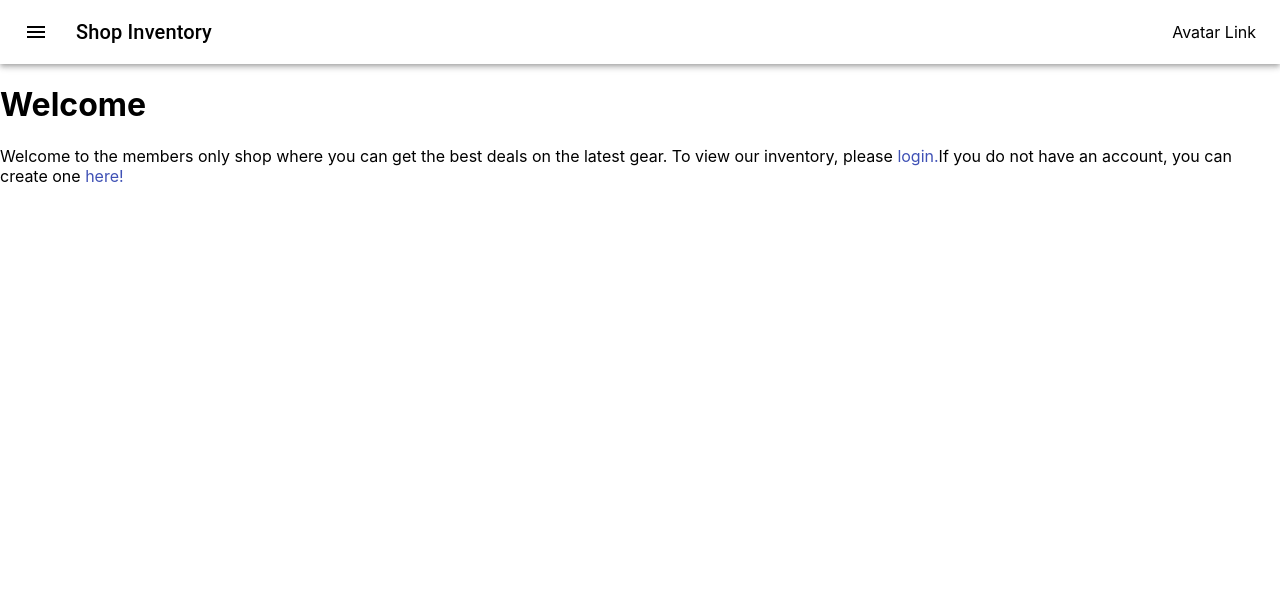
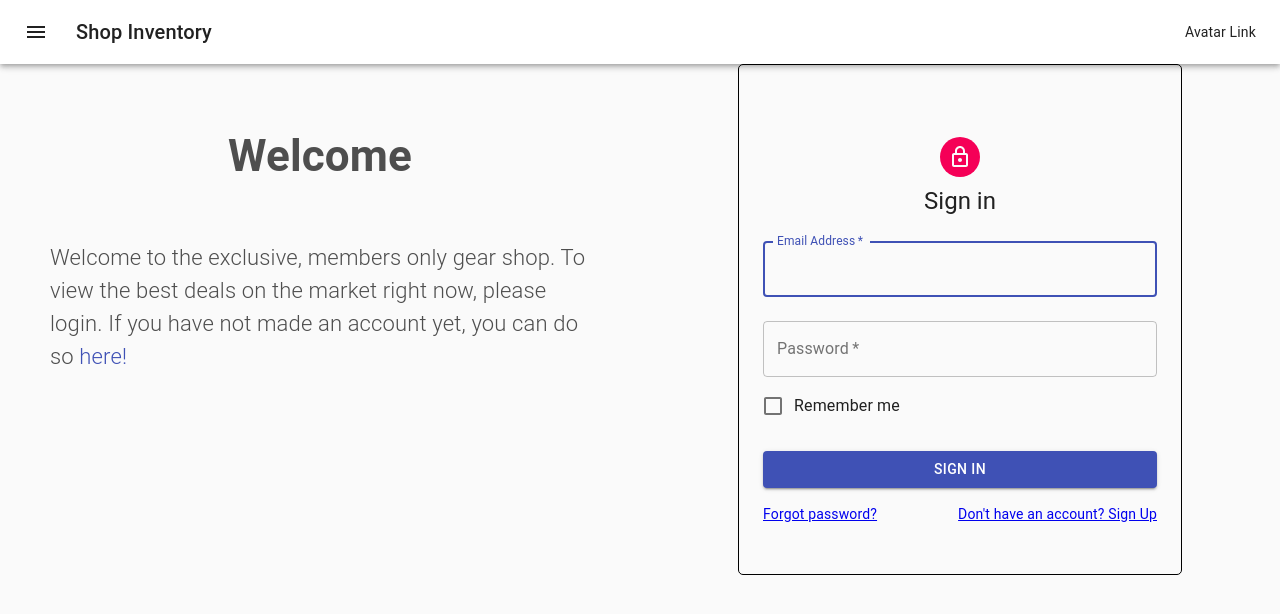
Before and after one commit to JohnnyBEdge/shop_inventory_ui, a React (Create React App) app: page / in a window 1280 px wide. Shown: the top 614 px of the page. Built offline with nearby package versions, Linux system fonts and the light colour scheme.

Commit message:
added login form to home page and styled

```diff
--- a/src/App.js
+++ b/src/App.js
@@ -46,7 +46,7 @@ class App extends Component {
         <Router>
           <Switch>
             <Route exact path="/"  component={Home} />
-            <Route exact path="/item"  component={Item} />
+            <Route exact path="/item" component={Item} />
             {/* <PrivateRoute exact path="/item"  component={Item} /> */}
             <Route exact path="/login"  component={Login} />
             {/* <LoggedInRoute exact path="/sign-up"  component={SignUp} /> */}
--- /dev/null
+++ b/src/components/LoginForm.js
@@ -0,0 +1,168 @@
+import React, {useState} from 'react';
+
+import Avatar from '@material-ui/core/Avatar';
+import Button from '@material-ui/core/Button';
+import CssBaseline from '@material-ui/core/CssBaseline';
+import TextField from '@material-ui/core/TextField';
+import FormControlLabel from '@material-ui/core/FormControlLabel';
+import Checkbox from '@material-ui/core/Checkbox';
+import { Link } from 'react-router-dom';
+import Grid from '@material-ui/core/Grid';
+import LockOutlinedIcon from '@material-ui/icons/LockOutlined';
+import Typography from '@material-ui/core/Typography';
+import { makeStyles } from '@material-ui/core/styles';
+import Container from '@material-ui/core/Container';
+import { Redirect} from 'react-router-dom'
+
+const LoginForm = () => {
+
+    const [email, setEmail] = useState('');
+    const [password, setPassword] = useState('');
+    const [remember, setRemember] = useState(false);
+    const [msg, setMsg] = useState('');
+
+    const toggle = () => {
+        setRemember(!remember);
+    };
+
+    const handleLogin = () => {
+        //checks if email and password is valid
+        setMsg('');
+        if(remember){
+            localStorage.setItem('email', email);
+        } else {
+            localStorage.removeItem('email');
+        };
+    };
+
+    //     fetch(`http://localhost:5100/api/accounts/login`, {
+    //         method: 'POST',
+    //         headers: {
+    //             'Content-Type': 'application/json'
+    //         },
+    //         body: JSON.stringify({ email, password })
+    //     }).then(response => {
+    //         if(response.status === 200) {
+    //             setToken(response.headers.get('authentication'),)
+    //             //you wont see this, but it triggers the rerender and redirect
+    //             setMsg("Success!")
+    //         } else {
+    //             setMsg('Login Failed');
+    //         }
+    //         return response.json()
+    //     }).then(response => localStorage.setItem("user", JSON.stringify(response))
+    //     )
+    // };
+
+    const classes = useStyles();
+
+    return(
+        <div id="login_container">
+            {/* {redirect !== null ? <Redirect to='/inventory' /> : ''} */}
+
+            <Container component="main" maxWidth="xs" className={classes.formContainer}>
+            <CssBaseline />
+            <div className={classes.paper}>
+                <Avatar className={classes.avatar}>
+                    <LockOutlinedIcon />
+                </Avatar>
+                <Typography component="h1" variant="h5">
+                Sign in
+                </Typography>
+                <span className={classes.msg}>{msg}</span>
+                <form className={classes.form} noValidate>
+                    <TextField
+                        variant="outlined"
+                        margin="normal"
+                        required
+                        fullWidth
+                        id="email"
+                        label="Email Address"
+                        name="email"
+                        autoComplete="email"
+                        autoFocus
+                        value={email}
+                        onChange={({ target }) => setEmail(target.value)}
+                    />
+                    <TextField
+                        variant="outlined"
+                        margin="normal"
+                        required
+                        fullWidth
+                        name="password"
+                        label="Password"
+                        type="password"
+                        id="password"
+                        autoComplete="current-password"
+                        value={password}
+                        onChange={({ target }) => setPassword(target.value)}
+                    />
+                    <FormControlLabel
+                        control={<Checkbox
+                                    name="remember"
+                                    checked={remember}
+                                    color="primary"
+                                    onChange={toggle} />}
+                        label="Remember me"
+                    />
+
+                    <Button
+                        fullWidth
+                        variant="contained"
+                        color="primary"
+                        className={classes.submit}
+                        onClick={() => handleLogin()}
+                    >
+                        Sign In
+                    </Button>
+                    <Grid container className={classes.linkContainer}>
+                        <Grid item xs>
+                        <Link to="" variant="body2">
+                            Forgot password?
+                        </Link>
+                        </Grid>
+                        <Grid item>
+                        <Link to="" variant="body2">
+                            {"Don't have an account? Sign Up"}
+                        </Link>
+                        </Grid>
+                    </Grid>
+                </form>
+            </div>
+        </Container>
+    </div>
+    )
+};
+
+const useStyles = makeStyles((theme) => ({
+    paper: {
+      marginTop: theme.spacing(8),
+      display: 'flex',
+      flexDirection: 'column',
+      alignItems: 'center',
+    },
+    formContainer: {
+        border: "solid black 1px",
+        borderRadius: 5,
+    },
+    avatar: {
+      margin: theme.spacing(1),
+      backgroundColor: theme.palette.secondary.main,
+    },
+    form: {
+      width: '100%', // Fix IE 11 issue.
+      marginTop: theme.spacing(1),
+    },
+    submit: {
+      margin: theme.spacing(3, 0, 2),
+    },
+    msg: {
+        color: "red",
+        fontSize: "20px"
+    },
+    linkContainer: {
+        marginBottom: 50
+    }
+  }));
+
+export default LoginForm;
--- a/src/pages/Home.js
+++ b/src/pages/Home.js
@@ -1,10 +1,14 @@
 import React, {useState} from 'react';
+import LoginForm from '../components/LoginForm'
 
 import Link from '@material-ui/core/Link';
+import { makeStyles } from '@material-ui/core/styles';
+
 
 const Home = () => {
     const [formType, setFormType] = useState('');
 
+    const classes = useStyles();
     return(
         <div id="main_container">
             {/* <div id="ad_container" className={classes.container}>
@@ -37,15 +41,47 @@ const Home = () => {
 
                 </div>
             </div> */}
-            <div id="welcome_container">
-                <h1>Welcome</h1>
-                <p>Welcome to the members only shop where you can get the best deals on the latest gear.
-                     To view our inventory, please <Link href="login">login.</Link>If you do not have an
-                     account, you can create one <Link href="sign-up">here!</Link></p>
+            <div className={classes.welcomeContainer}>
+                <div className={`${classes.left} ${classes.con}`}>
+                    <h1>Welcome</h1>
+                    <p>Welcome to the exclusive, members only gear shop. To view the best deals on the
+                        market right now, please login. If you have not made an account yet, you can do
+                        so <Link>here!</Link></p>
+                </div>
+
+                <div className={`${classes.right} ${classes.con}`}>
+                    <LoginForm />
+                </div>
             </div>
 
         </div>
     )
-}
+};
+
+const useStyles = makeStyles(() => ({
+    welcomeContainer: {
+        display: "flex",
+    },
+    con: {
+        display: "flex",
+        flexDirection: "column",
+        width: "50%",
+        alignItems: "center"
+    },
+    left: {
+        height: "80vh",
+        display: "flex",
+        flexDirection: "column",
+        alignItems: "center",
+        // justifyContent: "center",
+        padding: "30px 50px",
+        color: "#4E4E4E",
+        fontSize: "22px",
+        fontWeight: "300",
+        lineHeight: "1.5"
+    }
+
+
+  }));
 
 export default Home;
--- a/src/pages/Inventory.js
+++ b/src/pages/Inventory.js
@@ -3,6 +3,7 @@ import ItemThumbnail from '../components/ItemThumbnail';
 
 import Link from '@material-ui/core/Link';
 import { makeStyles } from '@material-ui/core/styles';
+import { useParams } from "react-router";
 
 
 const Inventory = () => {
@@ -19,9 +20,9 @@ const Inventory = () => {
     const handleSelected = (item) => {
         localStorage.setItem('selected', JSON.stringify(item))
     }
-
+    let { id } = useParams();
     const item = inventory.map((item) => {
-        return <Link to="/item" onClick={() => handleSelected(item)} key={item._id}>
+        return <Link to={`/item/${item._id}` }onClick={() => handleSelected(item)} key={item._id}>
                 <ItemThumbnail item={item}/>
             </Link>
     });
@@ -29,6 +30,8 @@ const Inventory = () => {
     useEffect(() => {
         getInventory();
     }, []);
+
+
 
     const classes = useStyles();
     return(
--- a/src/pages/Item.js
+++ b/src/pages/Item.js
@@ -10,6 +10,7 @@ import { makeStyles } from '@material-ui/core/styles';
 
 
 const Item = () => {
+
     const [item] = useState(JSON.parse(localStorage.getItem('selected')));
     const classes = useStyles();
     return(
--- a/src/pages/Login.js
+++ b/src/pages/Login.js
@@ -1,4 +1,5 @@
 import React, {useState} from 'react';
+import LoginForm from '../components/LoginForm'
 
 const Login = (props) => {
     // form type currently displayed
@@ -26,6 +27,7 @@ const Login = (props) => {
     return (
         <div id="login_form_container">
             <h1>Login Page</h1>
+            {/* <LoginForm /> */}
         </div>
     )
 }
```
